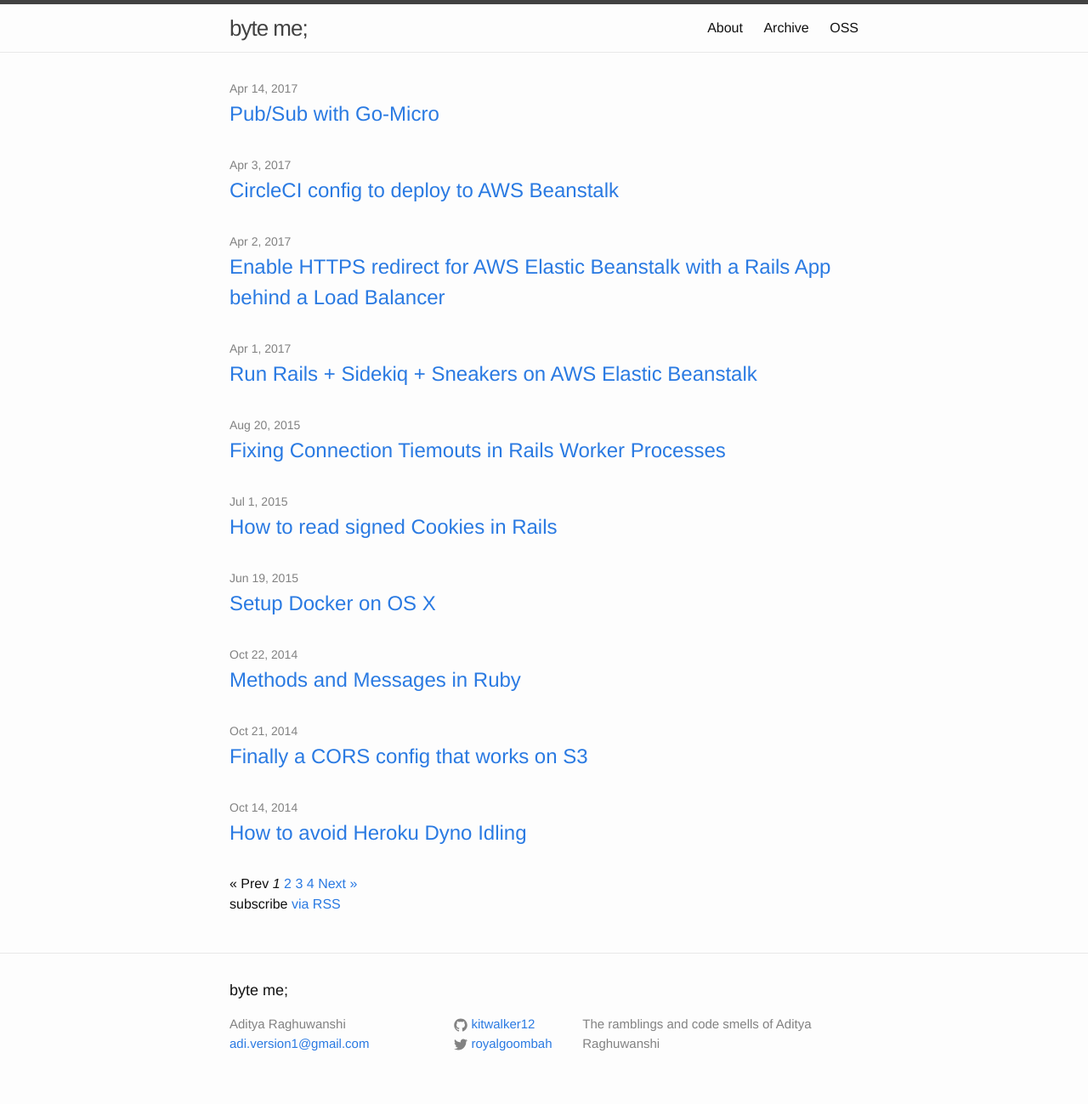
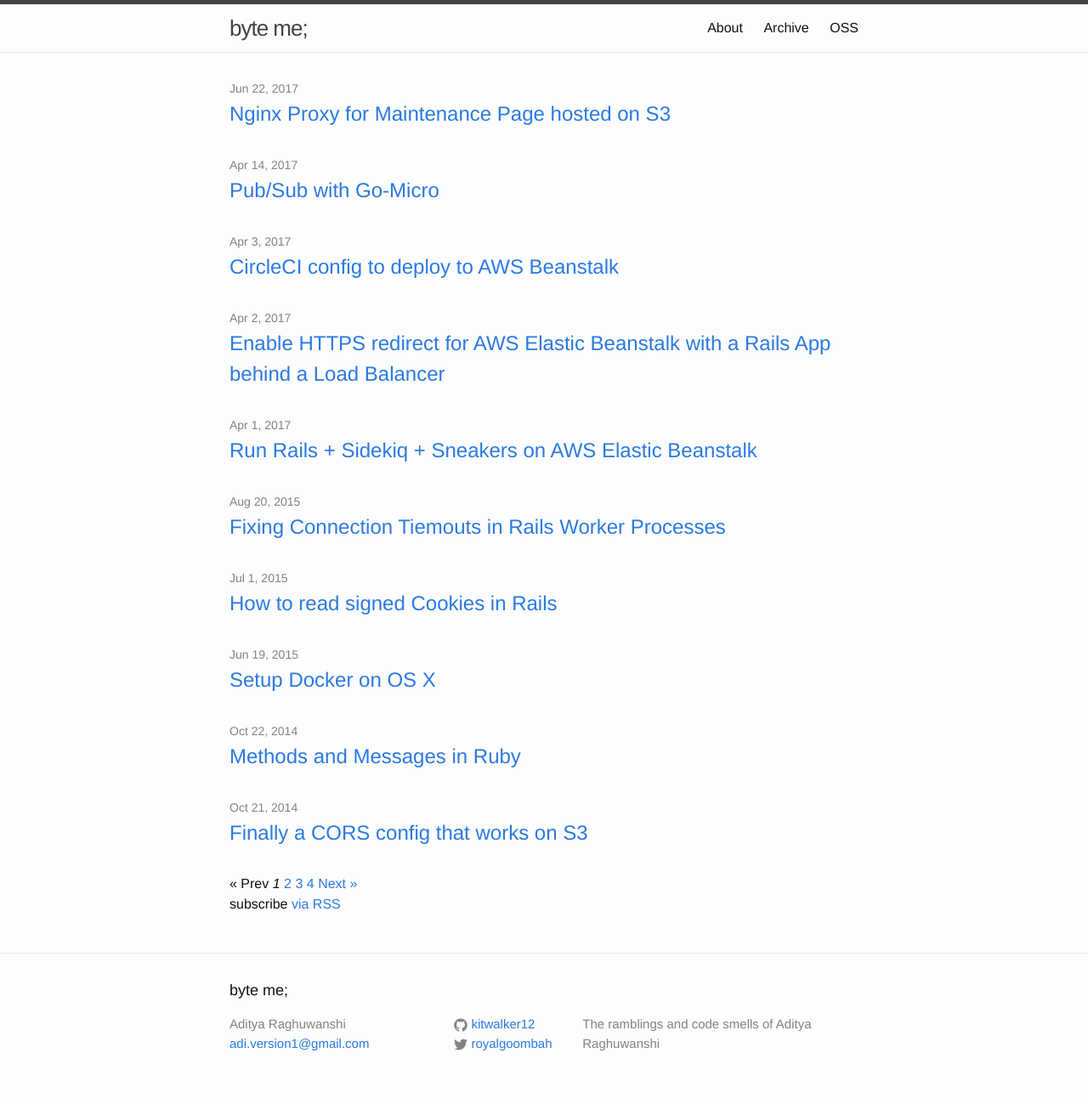
Before and after one commit to kitwalker12/kitwalker12.github.io, a Jekyll site: the page built from index.html, in a window 1280 px wide. Shown: the whole page at 85% size. Built offline with Jekyll 4.4.1, drawn with Linux system fonts in a browser that asks for light colours; the list of posts is cut into pages by our own code; some of the changed lines change nothing that is shown.

Commit message:
Nginx Proxy for Maintenance Page hosted on S3

```diff
--- a/_config.yml
+++ b/_config.yml
@@ -7,7 +7,7 @@
 url: "http://adityar.com" # the base hostname & protocol for your site
 twitter_username: royalgoombah
 github_username:  kitwalker12
-gems: [jekyll-gist, jekyll-paginate]
+plugins: [jekyll-gist, jekyll-paginate]
 
 # Build settings
 markdown: kramdown
--- /dev/null
+++ b/_posts/2017-06-22-nginx-s3-proxy.md
@@ -0,0 +1,17 @@
+---
+layout: post
+title: Nginx Proxy for Maintenance Page hosted on S3
+date: 2017-06-22 00:00:00 -07:00
+comments: true
+---
+
+I needed to setup a maintenance page for a website which was deployed on elastic beanstalk.
+As beanstalk doesn't support a maintenance mode, it fell upon me to create a server to which I can redirect all requests which EB maintenance is going on.
+
+I already had a maintenance page designed and uploaded to S3 as a static website but I needed to make sure all requests are captured by this page while the main server is down. To this end, I setup an nginx proxy which would pass all requests to this static page hosted on S3.
+
+In the nginx conf I made sure that all requests going to my-domain.com would get redirected to the maintenance page on S3. Also, as the assets (images/css/js) were stored in a folder next to the html file, those requests would need to be directed to the S3 asset path. I also added a directive to redirect to the nginx error page instead of the S3 Access Denied page in case a forbidden asset was accessed.
+
+[Here is the conf file](https://gist.github.com/kitwalker12/acb51edce10481a375d409175fbb31c3):
+
+{% gist acb51edce10481a375d409175fbb31c3 %}
```
